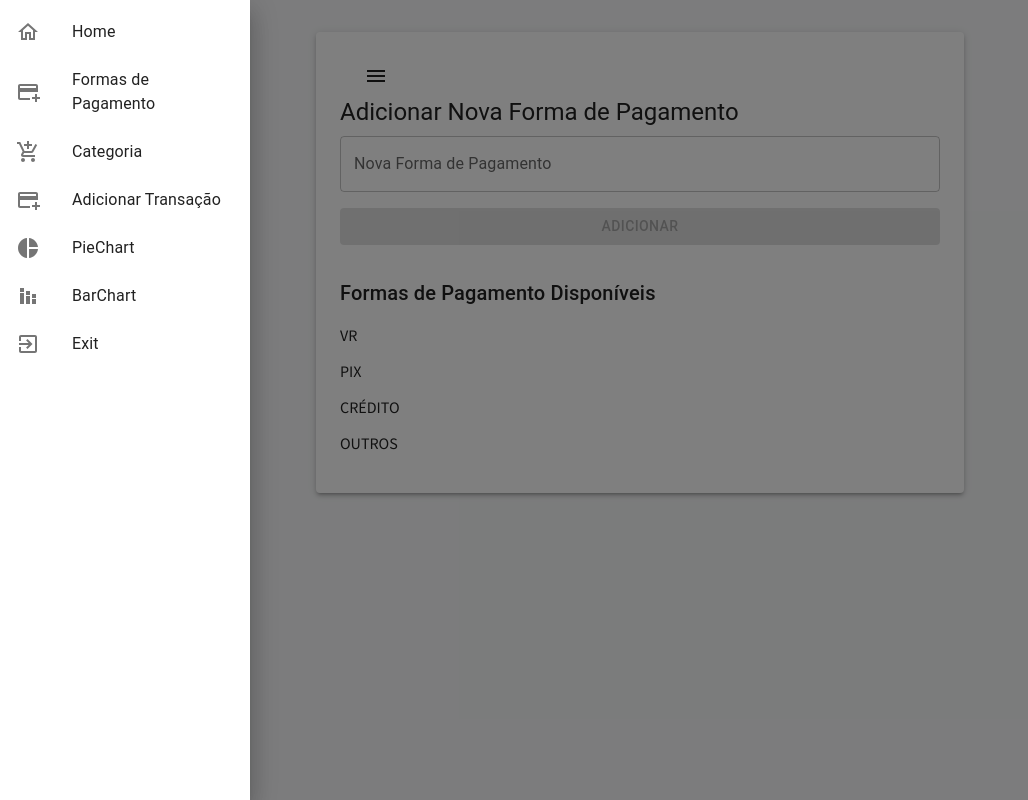
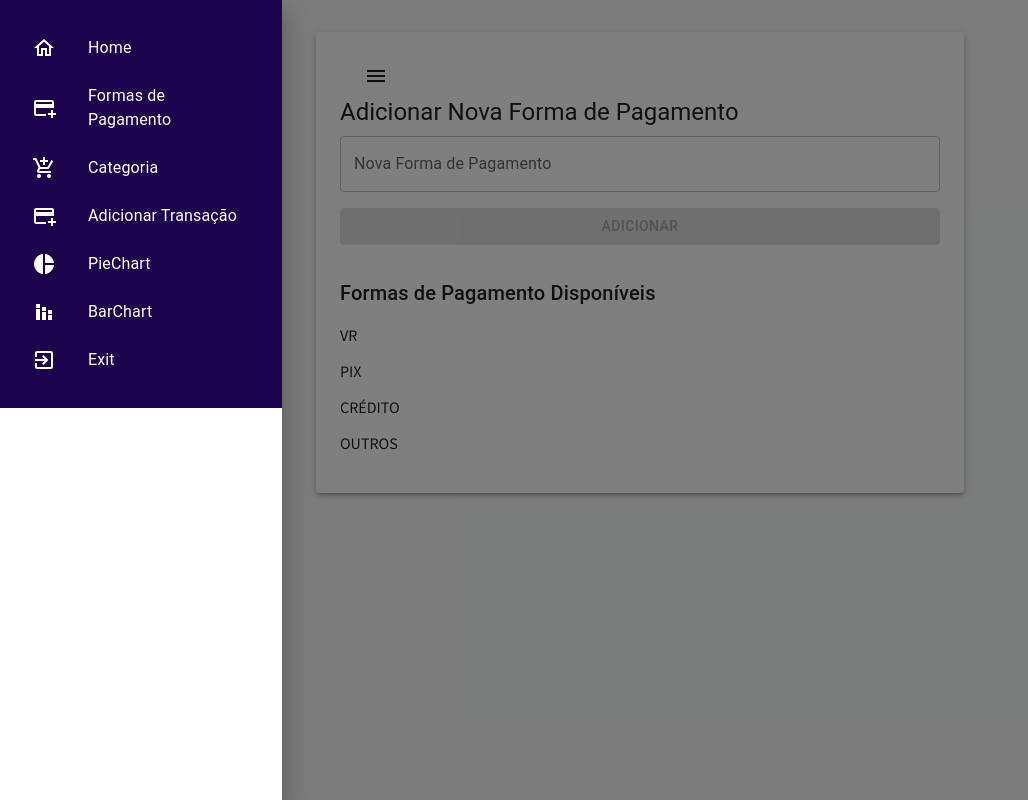
Before and after one commit to rafaelaleao5/projeto_engsoft, a React (Create React App) app in the folder my-app/: page /Pagamento in a window 1280 px wide. Both pictures are taken after a click on the button "menu". Shown: the whole page, without its empty margins (0-1028 px from the left). Built offline with nearby package versions, Linux system fonts and the light colour scheme.

Commit message:
Styling the background color of the sidebar, letters, and icons

```diff
--- a/my-app/src/components/AdicionarFormaPagamento.jsx
+++ b/my-app/src/components/AdicionarFormaPagamento.jsx
@@ -1,7 +1,7 @@
 import React, { useState, useContext } from 'react';
 import { Button, TextField, Box, Typography, List, ListItem, Paper } from '@mui/material';
 import GastosContext from '../scenes/dashboard/GastosContext';
-import Sidebar from '../scenes/dashboard/global/Sidebar';
+import Sidebar from '../scenes/dashboard/global/sidebar/Sidebar';
 
 function AdicionarFormaPagamento() {
   const { formasPagamento, adicionarFormaPagamento } = useContext(GastosContext);
--- a/my-app/src/components/Menu.jsx
+++ b/my-app/src/components/Menu.jsx
@@ -1,6 +1,6 @@
 import React from 'react'
 import Topbar from '../scenes/dashboard/global/Topbar'
-import Sidebar from '../scenes/dashboard/global/Sidebar'
+import Sidebar from '../scenes/dashboard/global/sidebar/Sidebar'
 import Dashboard from '../scenes/dashboard/Dashboard'
 function Menu () {
     return (
--- a/my-app/src/components/User.jsx
+++ b/my-app/src/components/User.jsx
@@ -1,6 +1,6 @@
 import React, { useState } from "react";
 import { Box, Typography, Avatar, Grid, Button, Divider, TextField, Snackbar } from "@mui/material";
-import Sidebar from "../scenes/dashboard/global/Sidebar";
+import Sidebar from "../scenes/dashboard/global/sidebar/Sidebar";
 import { useNavigate } from "react-router-dom";
 
 function User() {
--- a/my-app/src/scenes/dashboard/global/Sidebar.jsx
+++ b/my-app/src/scenes/dashboard/global/sidebar/Sidebar.jsx
@@ -7,6 +7,7 @@ import {
   ListItem,
   ListItemIcon,
   ListItemText,
+  styled,
 } from "@mui/material";
 import HomeOutlinedIcon from "@mui/icons-material/HomeOutlined";
 import AddCardIcon from '@mui/icons-material/AddCard';
@@ -17,55 +18,64 @@ import ExitToAppIcon from '@mui/icons-material/ExitToApp';
 import MenuIcon from "@mui/icons-material/Menu";
 import { useNavigate } from 'react-router-dom';
 
+// Estilizações
+const SidebarContainer = styled(Box)(({ theme }) => ({
+  width: 250,
+  backgroundColor: '#1c044c', // Cor de fundo alterada
+  padding: theme.spacing(2),
+}));
+
+const StyledListItem = styled(ListItem)(({ theme }) => ({
+  color: 'white', // Cor do texto alterada para branco
+  '&:hover': {
+    backgroundColor: theme.palette.action.hover,
+  },
+}));
+
 const Sidebar = () => {
   const [isOpen, setIsOpen] = React.useState(false);
   const navigate = useNavigate();
 
   const menuItems = [
-    { text: "Home", icon: <HomeOutlinedIcon />, path: "/Menu" },
-    { text: "Formas de Pagamento", icon: <AddCardIcon />, path: "/Pagamento" },
-    { text: "Categoria", icon: <AddShoppingCartIcon />, path: "/TipoGastos" },
-    { text: "Adicionar Transação", icon: <AddCardIcon />, path: "/Gastos" },
-    { text: "PieChart", icon: <PieChartIcon />, path: "/PieChart" },
-    { text: "BarChart", icon: <StackedBarChartIcon />, path: "/BarChart" },
-    { text: "Exit", icon: <ExitToAppIcon />, path: "/" },
+    { text: "Home", icon: <HomeOutlinedIcon sx={{ color: 'white' }} />, path: "/Menu" },
+    { text: "Formas de Pagamento", icon: <AddCardIcon sx={{ color: 'white' }} />, path: "/Pagamento" },
+    { text: "Categoria", icon: <AddShoppingCartIcon sx={{ color: 'white' }} />, path: "/TipoGastos" },
+    { text: "Adicionar Transação", icon: <AddCardIcon sx={{ color: 'white' }} />, path: "/Gastos" },
+    { text: "PieChart", icon: <PieChartIcon sx={{ color: 'white' }} />, path: "/PieChart" },
+    { text: "BarChart", icon: <StackedBarChartIcon sx={{ color: 'white' }} />, path: "/BarChart" },
+    { text: "Exit", icon: <ExitToAppIcon sx={{ color: 'white' }} />, path: "/" },
   ];
 
-  // Função para alternar a visibilidade da Sidebar
   const toggleDrawer = () => {
     setIsOpen(!isOpen);
   };
 
-  // Função para navegação
   const handleNavigation = (path) => {
     navigate(path);
-    toggleDrawer(); // Fecha o Drawer após a navegação
+    toggleDrawer();
   };
 
-  // Itens da Sidebar
   const list = (
-    <Box
-      sx={{ width: 250, bgcolor: 'background.paper' }}
+    <SidebarContainer
       role="presentation"
       onClick={toggleDrawer}
       onKeyDown={toggleDrawer}
     >
       <List>
         {menuItems.map((item) => (
-          <ListItem button key={item.text} onClick={() => handleNavigation(item.path)}>
+          <StyledListItem button key={item.text} onClick={() => handleNavigation(item.path)}>
             <ListItemIcon aria-label={item.text}>
               {item.icon}
             </ListItemIcon>
             <ListItemText primary={item.text} />
-          </ListItem>
+          </StyledListItem>
         ))}
       </List>
-    </Box>
+    </SidebarContainer>
   );
 
   return (
     <div>
-      {/* Botão para abrir o menu */}
       <IconButton
         edge="start"
         color="inherit"
@@ -76,7 +86,6 @@ const Sidebar = () => {
         <MenuIcon />
       </IconButton>
 
-      {/* Drawer: Sidebar que aparece do lado esquerdo */}
       <Drawer anchor="left" open={isOpen} onClose={toggleDrawer}>
         {list}
       </Drawer>
```
